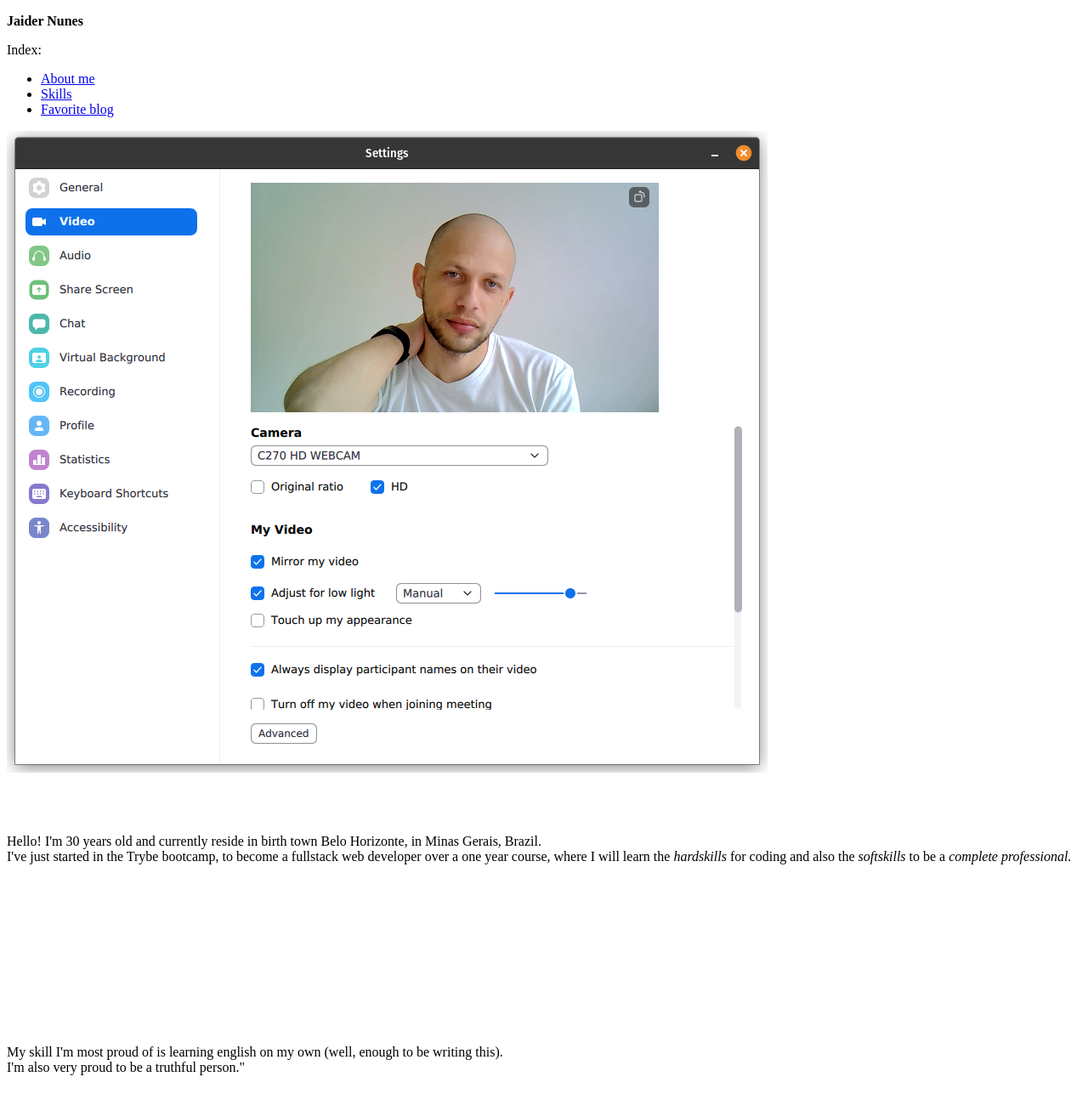
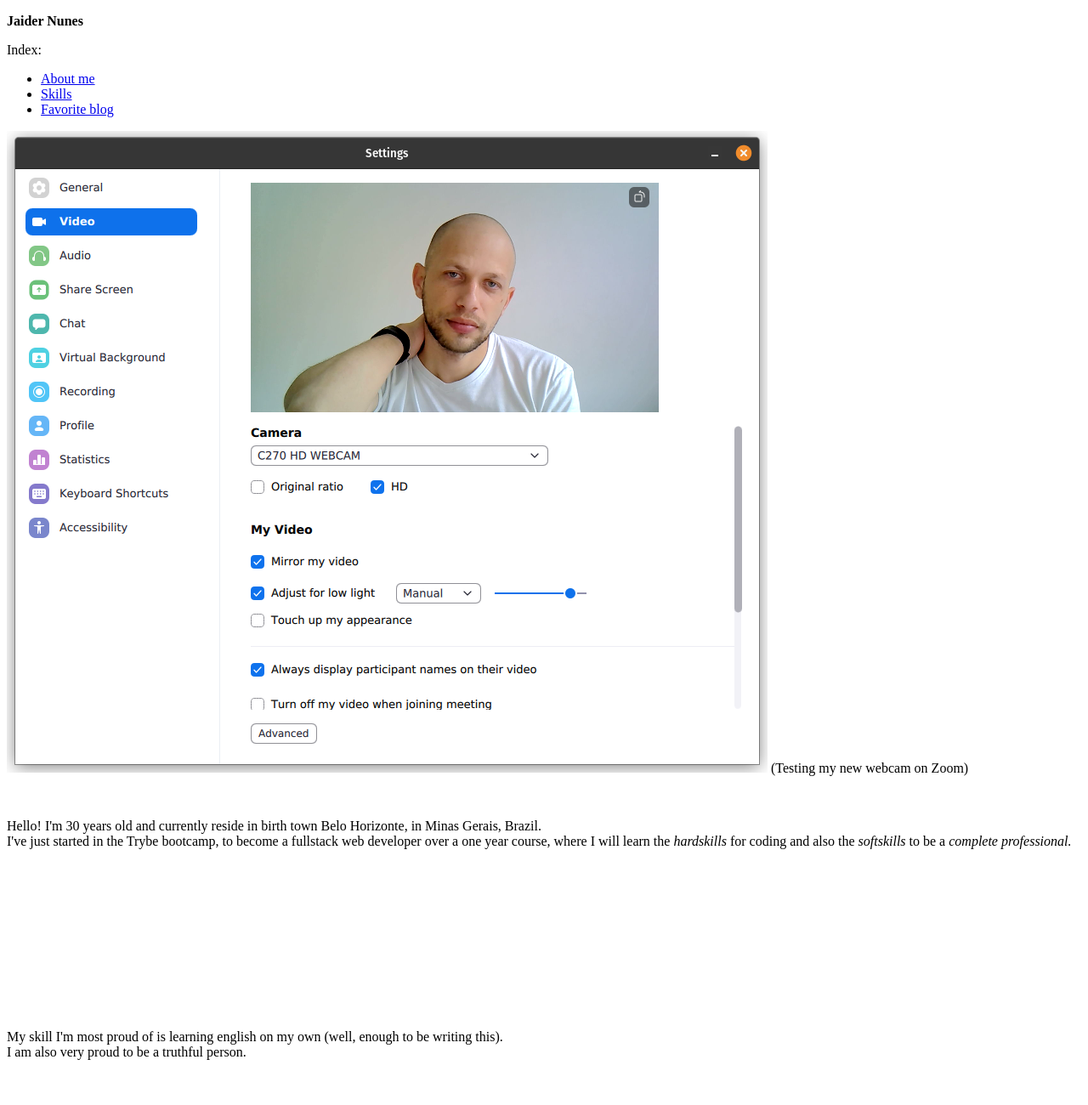
Before and after one commit to jaidernunes/3.1-trybe-exercises, a plain HTML site: page index.html in a window 1280 px wide. Shown: the top 1300 px of the page at 85% size. Drawn offline with Linux system fonts and the light colour scheme.

Commit message:
formatting

```diff
--- a/index.html
+++ b/index.html
@@ -25,10 +25,10 @@
     <!-- *Uma foto atual sua, acompanhada de um texto alternativo, que deve ser a descrição da foto que você está usando; -->
     <p>
         <img id=jaider src="zoom-teste.png" alt="Eu testando a webcam no Zoom no Pop! OS">
-    </p>
+        (Testing my new webcam on Zoom)
+        </p>
 
-    <br>
-    <br>
+        <br>
 
     <!-- *Uma breve descrição sobre você, destacando algumas informações como nacionalidade e a cidade/estado onde mora; -->
     <p id="about">Hello! I'm 30 years old and currently reside in birth town Belo Horizonte, in Minas Gerais, Brazil.
@@ -50,7 +50,7 @@
     <!-- *Uma lista de habilidades que você possui, com destaque para aquela de que você mais se orgulha; -->
     <p id="skills">My skill I'm most proud of is learning english on my own (well, enough to be writing this).
         <br>
-        I'm also very proud to be a truthful person."
+        I am also very proud to be a truthful person.
     </p>
 
     <br>
```
